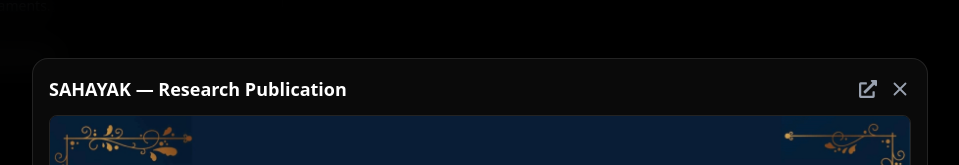
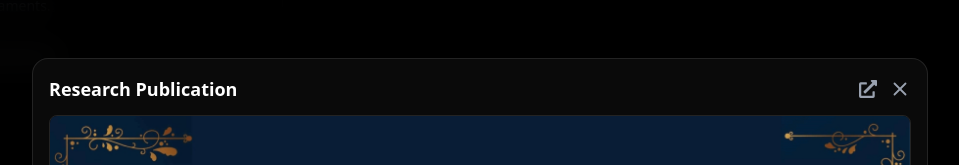
Before and after one commit to Amrutha-Gopalakrishnan/New-Portfolio, a React (Vite) app: page / in a window 1280 px wide. Both pictures are taken after a click on the button 1068 px from the left and 7205 px from the top of the page. Shown: the part 6805-6970 px from the top of the page, without its empty margins (160-1119 px from the left). Built offline with nearby package versions, Linux system fonts and the light colour scheme.

Commit message:
Update Publications.jsx

```diff
--- a/src/Publications.jsx
+++ b/src/Publications.jsx
@@ -147,7 +147,7 @@
             >
               <div className="flex justify-between items-center mb-3">
                 <h2 className="text-white font-semibold text-lg">
-                  SAHAYAK — Research Publication
+                  Research Publication
                 </h2>
 
                 <div className="flex items-center gap-3">
```
